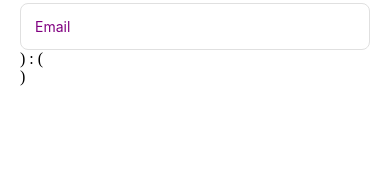
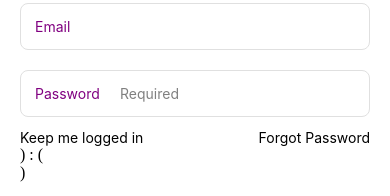
Before and after one commit to gottajsx/ReactNative-Hinge-AWS, a React Native app: screen /Login in a window 390 px wide. Shown: the part 365-561 px from the top of the page. Built offline with nearby package versions, Linux system fonts and the light colour scheme.

Commit message:
LoginScreen implementation backup

```diff
--- a/screens/LoginScreen.js
+++ b/screens/LoginScreen.js
@@ -122,7 +122,41 @@ const LoginScreen = () => {
                                         </View>
                                     </View>
 
+                                    <View style={{marginTop: 20}}>
+                                        <View
+                                            style={{
+                                                padding: 14,
+                                                backgroundColor: 'white',
+                                                borderRadius: 8,
+                                                flexDirection: 'row',
+                                                alignItems: 'center',
+                                                gap: 15,
+                                                borderColor: '#E0E0E0',
+                                                borderWidth: 0.6,
+                                            }}>
+                                                <Text style={{fontSize: 14, color: '#800080', width: 70}}>
+                                                    Password
+                                                </Text>
+                                                <TextInput
+                                                    secureTextEntry={true}
+                                                    value={password}
+                                                    onChangeText={text => setPassword(text)}
+                                                    placeholder="Required"
+                                                    placeholderTextColor={'gray'}
+                                                />
+                                        </View>
+                                    </View>
 
+                                    <View
+                                        style={{
+                                            marginTop: 12,
+                                            flexDirection: 'row',
+                                            alignItems: 'center',
+                                            justifyContent: 'space-between',
+                                    }}>
+                                        <Text>Keep me logged in</Text>
+                                        <Text>Forgot Password</Text>
+                                    </View>
                                 </View>
                             </>
                         ) : (
```
